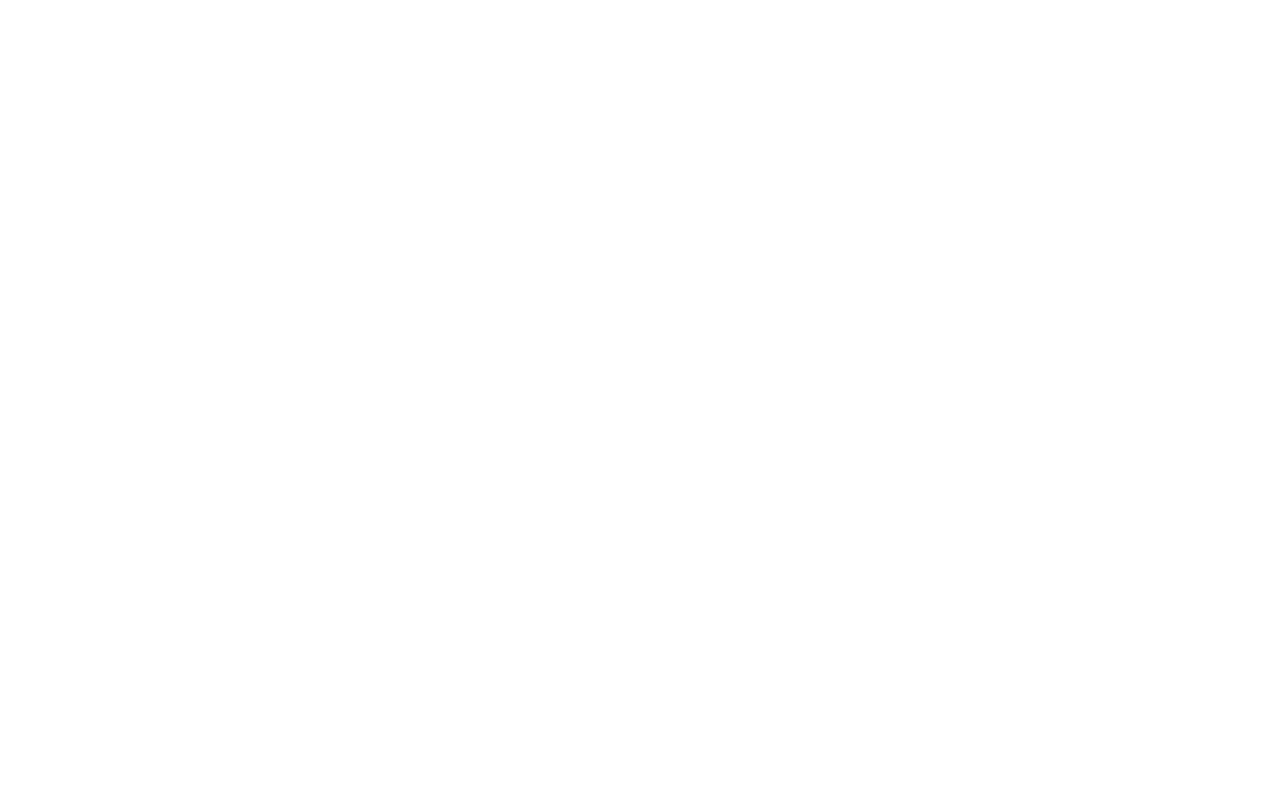
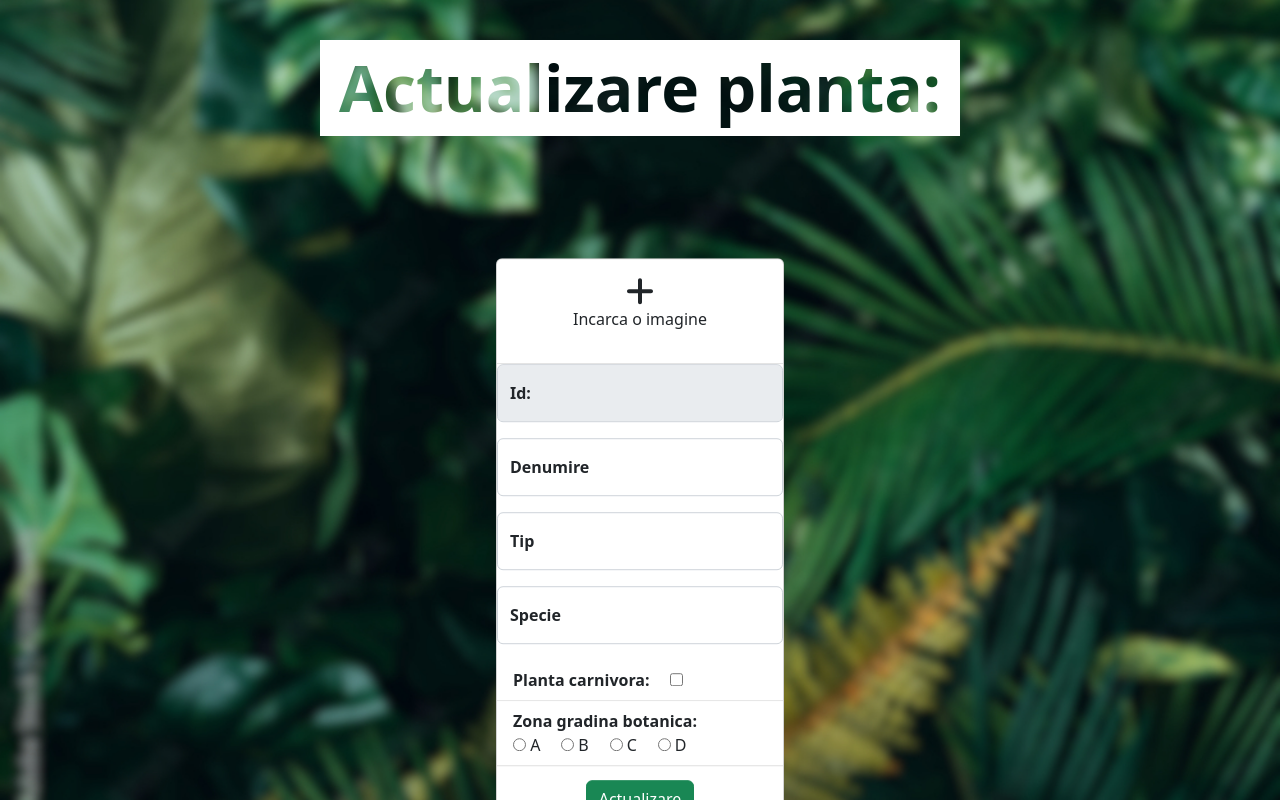
Before and after one commit to cristigdr/Botanical_Garden_Client-Server, a React (Create React App) app in the folder client/botanical_garden_client/: page /updatePlant/1 in a window 1280 px wide. Before the commit this address had no page. Built offline with nearby package versions, Linux system fonts and the light colour scheme; no server answers.

Commit message:
update plant operation

```diff
--- a/client/botanical_garden_client/src/App.js
+++ b/client/botanical_garden_client/src/App.js
@@ -25,7 +25,7 @@ function App() {
           <Route path="/employee" element={<Employee />} />
           <Route path="/admin" element={<Admin />} />
             <Route path="/addPlant" element={<AddPlant />} />
-            <Route path="/updatePlant" element={<UpdatePlant />} />
+            <Route path="/updatePlant/:id" element={<UpdatePlant />} />
             <Route path="/addUser" element={<AddUser />} />
             <Route path="/updateUser/:id" element={<UpdateUser />}/>
             <Route path="/statsPlants" element={<StatisticsPlants />} />
--- a/client/botanical_garden_client/src/Pages/Employee.js
+++ b/client/botanical_garden_client/src/Pages/Employee.js
@@ -152,7 +152,7 @@ export default function Employee(){
                                 <td>{plant.zone}</td>
                                 <td><img src="images/default.jpeg" alt="Default Image" id="tabImg"/></td>
                                 <td>
-                                    <Link to='/updatePlant' >
+                                    <Link to={`/updatePlant/${plant.id}`} >
                                         <FontAwesomeIcon icon={faPen}  style={{color: "white",}}/>
                                     </Link>
                                     &nbsp;&nbsp;&nbsp;&nbsp;&nbsp;
--- a/client/botanical_garden_client/src/Pages/UpdatePlant.js
+++ b/client/botanical_garden_client/src/Pages/UpdatePlant.js
@@ -1,7 +1,49 @@
 import {FontAwesomeIcon} from "@fortawesome/react-fontawesome";
 import {faPlus} from "@fortawesome/free-solid-svg-icons";
+import {useEffect, useState} from "react";
+import {useParams} from "react-router-dom";
+import httpClient from "./httpClient";
+
+
 
 export default function UpdatePlant(){
+
+    const { id } = useParams();
+
+    const [plantData, setPlantData] = useState({
+        name: "",
+        type: "",
+        species: "",
+        carnivorous: "Nu",
+        zone: "",
+    });
+
+
+
+    useEffect(() => {
+        async function fetchPlant(){
+            try {
+                const response = await httpClient.get(`http://localhost:8080/getPlant/${id}`);
+                setPlantData(response.data);
+
+            } catch (error) {
+                console.error(error);
+            }
+        }fetchPlant();
+    }, [id]);
+
+
+    const handleSubmit = async () => {
+        try {
+            const response = await httpClient.put(
+                "http://localhost:8080/updatePlant",
+                plantData
+            );
+            console.log(response.data);
+        } catch (error) {
+            console.error(error);
+        }
+    };
 
     return(
         <div id ="employeePage">
@@ -23,34 +65,94 @@ export default function UpdatePlant(){
                 <ul className="list-group list-group-flush">
 
                     <div className="form-floating mb-3">
-                        <input type="text" className="form-control" id="floatingInput" placeholder="name@example.com"></input>
+                        <input type="text"
+                               className="form-control"
+                               id="floatingInput"
+                               placeholder="name@example.com"
+                               value={plantData.id}
+                               onChange={(e) => setPlantData({ ...plantData, id: e.target.value })}
+                               disabled
+                        ></input>
+                        <label htmlFor="floatingInput"><strong>Id:</strong></label>
+                    </div>
+
+                    <div className="form-floating mb-3">
+                        <input type="text"
+                               className="form-control"
+                               id="floatingInput"
+                               placeholder="name@example.com"
+                               value={plantData.name}
+                               onChange={(e) => setPlantData({ ...plantData, name: e.target.value })}
+                        ></input>
                         <label htmlFor="floatingInput"><strong>Denumire</strong></label>
                     </div>
 
                     <div className="form-floating mb-3">
-                        <input type="text" className="form-control" id="floatingInput" placeholder="name@example.com"></input>
+                        <input type="text"
+                               className="form-control"
+                               id="floatingInput"
+                               placeholder="name@example.com"
+                               value={plantData.type}
+                               onChange={(e) => setPlantData({ ...plantData, type: e.target.value })}
+                        ></input>
                         <label htmlFor="floatingInput"><strong>Tip</strong></label>
                     </div>
 
                     <div className="form-floating mb-3">
-                        <input type="text" className="form-control" id="floatingInput" placeholder="name@example.com"></input>
+                        <input type="text"
+                               className="form-control"
+                               id="floatingInput"
+                               placeholder="name@example.com"
+                               value={plantData.species}
+                               onChange={(e) => setPlantData({ ...plantData, species: e.target.value })}
+                        ></input>
                         <label htmlFor="floatingInput"><strong>Specie</strong></label>
                     </div>
 
                     <li className="list-group-item">
                         <strong>Planta carnivora:</strong>&nbsp;&nbsp;&nbsp;&nbsp;&nbsp;
-                        <input type="checkbox" />
+                        <input type="checkbox"
+                               checked={plantData.carnivorous === "Da"}
+                               onChange={(e) => setPlantData({ ...plantData, carnivorous: e.target.checked ? "Da" : "Nu" })}
+                        />
                     </li>
 
                     <li className="list-group-item">
                         <strong>Zona gradina botanica:</strong> <br/>
-                        <label><input type="radio" name="zone" value="A" /> A</label>&nbsp;&nbsp;&nbsp;&nbsp;&nbsp;
-                        <label><input type="radio" name="zone" value="B" /> B</label>&nbsp;&nbsp;&nbsp;&nbsp;&nbsp;
-                        <label><input type="radio" name="zone" value="C" /> C</label>&nbsp;&nbsp;&nbsp;&nbsp;&nbsp;
-                        <label><input type="radio" name="zone" value="D" /> D</label>&nbsp;&nbsp;&nbsp;&nbsp;&nbsp;
+                        <label><input type="radio"
+                                      name="zone"
+                                      value="A"
+                                      checked={plantData.zone === "A"}
+                                      onChange={(e) => setPlantData({ ...plantData, zone: e.target.value })}
+                        /> A</label>&nbsp;&nbsp;&nbsp;&nbsp;&nbsp;
+
+                        <label><input type="radio"
+                                      name="zone"
+                                      value="B"
+                                      checked={plantData.zone === "B"}
+                                      onChange={(e) => setPlantData({ ...plantData, zone: e.target.value })}
+                        /> B</label>&nbsp;&nbsp;&nbsp;&nbsp;&nbsp;
+
+                        <label><input type="radio"
+                                      name="zone"
+                                      value="C"
+                                      checked={plantData.zone === "C"}
+                                      onChange={(e) => setPlantData({ ...plantData, zone: e.target.value })}
+                        /> C</label>&nbsp;&nbsp;&nbsp;&nbsp;&nbsp;
+
+                        <label><input type="radio"
+                                      name="zone"
+                                      value="D"
+                                      checked={plantData.zone === "D"}
+                                      onChange={(e) => setPlantData({ ...plantData, zone: e.target.value })}
+                        /> D</label>&nbsp;&nbsp;&nbsp;&nbsp;&nbsp;
                     </li>
 
-                    <button type="button" className="btn btn-success" style={{width: 'fit-content', margin: "5% auto"}}>Actualizare</button>
+                    <button type="button"
+                            className="btn btn-success"
+                            style={{width: 'fit-content', margin: "5% auto"}}
+                            onClick={handleSubmit}
+                    >Actualizare</button>
 
                 </ul>
             </div>
--- a/client/botanical_garden_client/src/Pages/UpdateUser.js
+++ b/client/botanical_garden_client/src/Pages/UpdateUser.js
@@ -92,8 +92,7 @@ export default function UpdateUser(){
                                 value="administrator"
                                 checked={userData.role === "administrator"}
                                 onChange={(e) => setUserData({ ...userData, role: e.target.value })}
-                            />{" "}
-                            Administrator
+                            /> Administrator
                         </label>
 
                         &nbsp;&nbsp;&nbsp;&nbsp;&nbsp;
@@ -105,8 +104,7 @@ export default function UpdateUser(){
                                 value="angajat"
                                 checked={userData.role === "angajat"}
                                 onChange={(e) => setUserData({ ...userData, role: e.target.value })}
-                            />{" "}
-                            Angajat
+                            /> Angajat
                         </label>
 
                         &nbsp;&nbsp;&nbsp;&nbsp;&nbsp;
```
Lines whose indentation alone changed are shown as unchanged.
